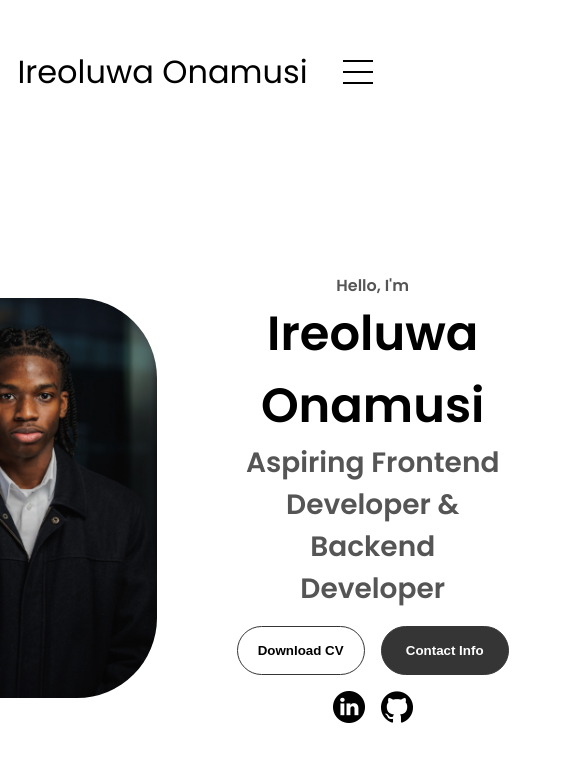
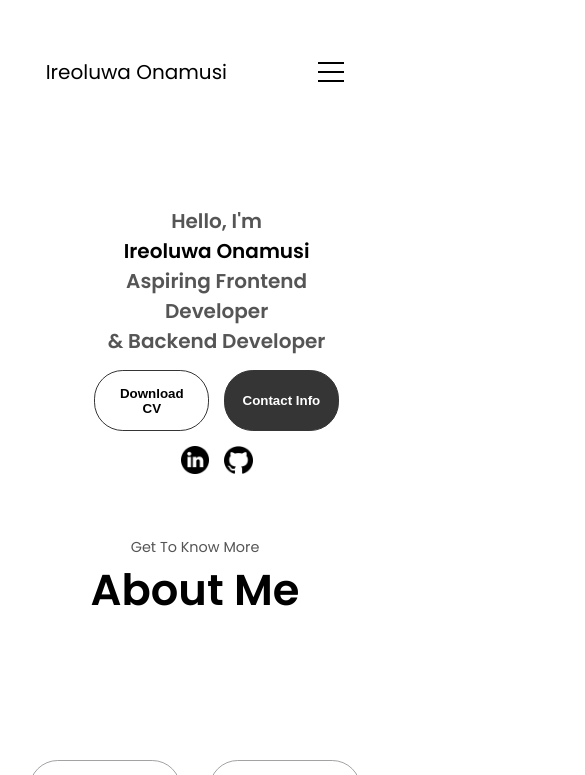
Before and after one commit to iamBolu/-portfolio1-, a plain HTML site: page index.html in a window 390 px wide. Shown: the top 775 px of the page, 585 px wide, since content can reach past the window. Drawn offline with Linux system fonts and the light colour scheme.

Commit message:
update on code

```diff
--- a/index.html
+++ b/index.html
@@ -43,11 +43,11 @@
           alt="Ireoluwa profile picture"
         />
       </div>
-      <div class="section__text">
-        <p class="section__text__p1">Hello, I'm</p>
-        <h1 class="title">Ireoluwa Onamusi</h1>
-        <p class="section__text__p2">
-          Aspiring Frontend Developer & Backend Developer
+      <div class="section__text hero-div">
+        <p class="section__text__p1 hero-div">Hello, I'm</p>
+        <h1 class="title hero-div">Ireoluwa Onamusi</h1>
+        <p class="section__text__p2 hero-div">
+          Aspiring Frontend Developer <br />& Backend Developer
         </p>
         <div class="btn-container">
           <button
@@ -78,7 +78,7 @@
     </section>
     <section id="about">
       <p class="section__text__p1">Get To Know More</p>
-      <h1 class="title">About Me</h1>
+      <h1 class="title about">About Me</h1>
       <div class="section-container">
         <div class="about-details-container">
           <div class="about-containers">
@@ -133,10 +133,9 @@
       />
     </section>
     <section id="experience">
-      <p class="section__text__p1">Explore My</p>
-      <h1 class="title">Experience</h1>
+      <h1 class="title experience">Experience</h1>
       <div class="experience-details-container">
-        <div class="about-containers">
+        <div class="about-containers experience-div">
           <div class="details-container">
             <h2 class="experience-sub-title">Languages</h2>
             <div class="article-container">
@@ -282,7 +281,7 @@
     <section id="projects">
       <h1 class="title">Projects</h1>
       <div class="experience-details-container">
-        <div class="about-containers">
+        <div class="about-containers project-div">
           <div class="details-container color-container">
             <h2 class="experience-sub-title project-title">Chat Haven</h2>
             <div class="article-container">
@@ -327,9 +326,10 @@
               </button>
             </div>
           </div>
+
           <div class="details-container color-container">
             <h2 class="experience-sub-title project-title">
-              Smart Glove translator
+              Smart Glove Translator
             </h2>
             <div class="article-container">
               <p>
@@ -348,7 +348,7 @@
                 better user experience and greater flexibility.
               </p>
               <h4>What I did</h4>
-              <ul class="work-smart">
+              <ul class="work">
                 <li>
                   Developed Bluetooth communication to receive real-time sensor
                   data from the smart glove.
--- a/mediaqueries.css
+++ b/mediaqueries.css
@@ -1,3 +1,33 @@
+@media screen and (max-width: 1400px) {
+  #desktop-nav {
+    height: 10rem;
+  }
+
+  .about {
+    padding-bottom: 3rem;
+  }
+
+  .experience {
+    padding-top: 3rem;
+  }
+}
+
+@media screen and (max-width: 1250px) {
+  .experience-div {
+    flex-direction: column;
+    align-items: center;
+  }
+
+  .project-div {
+    flex-direction: column;
+    align-items: center;
+  }
+
+  .hero-div {
+    font-size: 25px;
+  }
+}
+
 @media screen and (max-width: 1200px) {
   #desktop-nav {
     display: none;
@@ -6,4 +36,153 @@
   #hamburger-nav {
     display: flex;
   }
+
+  .hero-div {
+    font-size: 25px;
+  }
+  .section__pic-container {
+    height: 350px;
+    width: 350px;
+    margin: auto 0;
+  }
 }
+
+@media screen and (max-width: 1150px) {
+  .hero-div {
+    font-size: 20px;
+  }
+}
+
+@media screen and (max-width: 1100px) {
+  .hero-div {
+    width: 20rem;
+  }
+  .section__pic-container {
+    justify-content: flex-end;
+  }
+
+  .hamburger-nav {
+    font-size: 20px;
+  }
+  .logo {
+    font-size: 1.4rem;
+  }
+}
+
+@media screen and (max-width: 1050px) {
+  .logo {
+    font-size: 1rem;
+  }
+
+  .hamburger-icon {
+    height: 20px;
+    width: 26px;
+  }
+
+  #profile {
+    margin: 0 15rem;
+  }
+
+  .about {
+    padding-bottom: 5rem;
+  }
+
+  .experience {
+    padding-top: 5rem;
+  }
+}
+
+@media screen and (max-width: 1000px) {
+  .section__pic-container {
+    height: 350px;
+    width: 350px;
+    margin: auto 0;
+  }
+
+  .hero-div {
+    font-size: 20px;
+  }
+
+  .about {
+    padding-bottom: 5rem;
+  }
+}
+
+@media screen and (max-width: 950px) {
+  .about {
+    padding-bottom: 6rem;
+  }
+}
+
+@media screen and (max-width: 900px) {
+  .about {
+    padding-bottom: 6rem;
+  }
+
+  section {
+    margin: 0 5rem;
+  }
+}
+
+@media screen and (max-width: 700px) {
+  .about {
+    padding-bottom: 10rem;
+  }
+
+  .experience {
+    padding-top: 8rem;
+  }
+}
+
+@media screen and (max-width: 600px) {
+  html {
+    font-size: 90%;
+  }
+  .logo {
+    font-size: 20px;
+  }
+
+  .about {
+    padding-bottom: 5rem;
+  }
+
+  #hamburger-nav {
+    justify-content: space-around;
+  }
+  #profile {
+    display: flex;
+    justify-content: center;
+    padding-left: 5rem;
+    gap: 3rem;
+    height: 80vh;
+  }
+
+  section {
+    margin: 0 0.3rem;
+  }
+}
+
+@media screen and (max-width: 450px) {
+  section {
+    margin: 0rem 0rem;
+  }
+  .section__pic-container {
+    display: none;
+  }
+
+  #profile {
+    flex-direction: column;
+    align-items: center;
+    text-align: center;
+    margin: 0 2rem;
+    height: auto;
+  }
+
+  .section__text {
+    margin-top: 2rem;
+  }
+
+  .about {
+    padding-bottom: 10rem;
+  }
+}
--- a/style.css
+++ b/style.css
@@ -5,6 +5,12 @@
 * {
   margin: 0;
   padding: 0;
+  box-sizing: border-box;
+}
+
+section {
+  padding: 2rem;
+  margin-bottom: 2rem;
 }
 
 body {
@@ -391,6 +397,7 @@ article .icon {
 
 .work {
   padding-bottom: 1.5rem;
+  padding-left: 1rem;
   color: rgb(85, 85, 85);
 }
 
```
